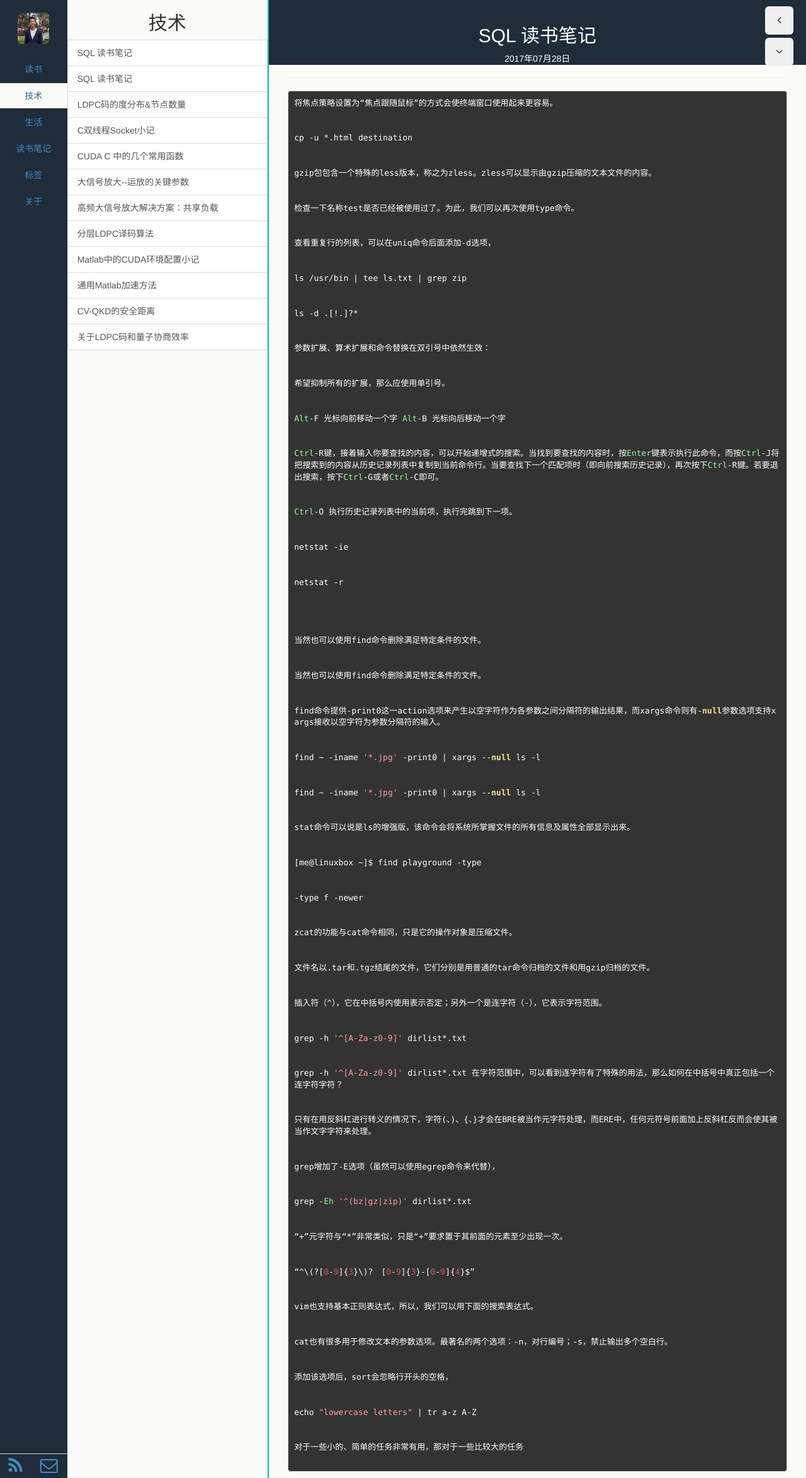
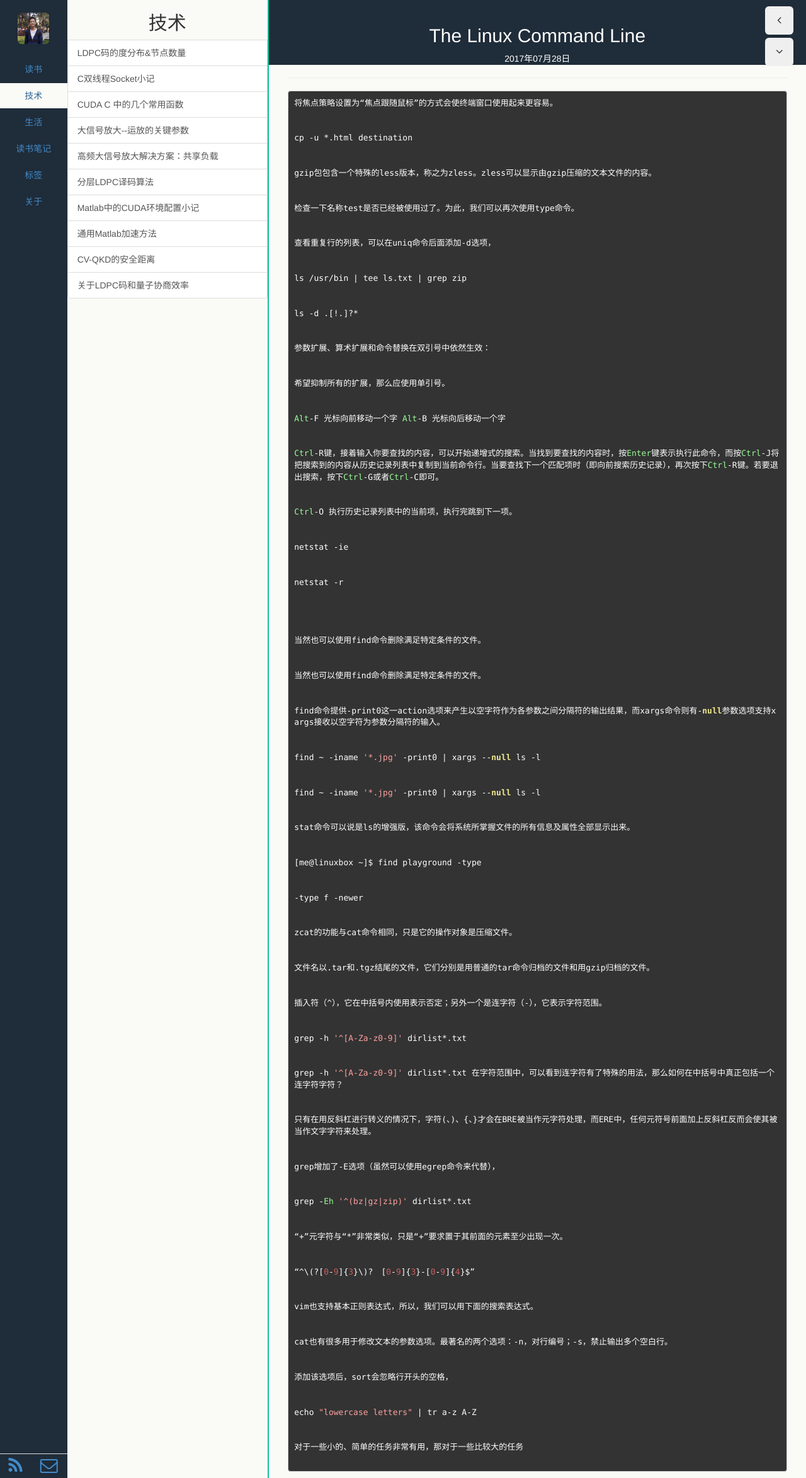
Before and after one commit to lindakai/lindakai.github.io, a Jekyll site: the page built from _posts/2017-07-28-LLCL.md, in a window 1280 px wide. Shown: the whole page at 63% size. Built offline with Jekyll 4.4.1, drawn with Linux system fonts in a browser that asks for light colours; Markdown is read by kramdown in place of the engine named in the settings; comment, search, counter and statistics services are not loaded.

Commit message:
mod name

````diff
--- a/_posts/2017-07-28-LLCL.md
+++ b/_posts/2017-07-28-LLCL.md
@@ -1,7 +1,7 @@
 ---
 layout: post
-title: "SQL 读书笔记"
-category: 技术
+title: "The Linux Command Line"
+category: 读书笔记
 tags: book
 ---
 ```
````
Also changed, not shown: _posts/2017-07-28-SQLNote.md (+1 -1 lines).
